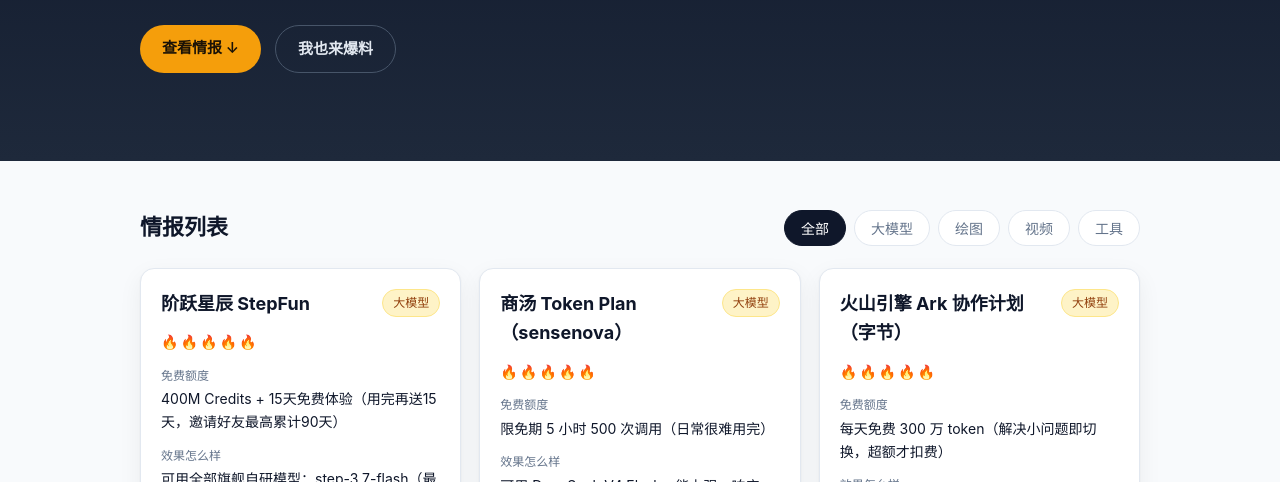
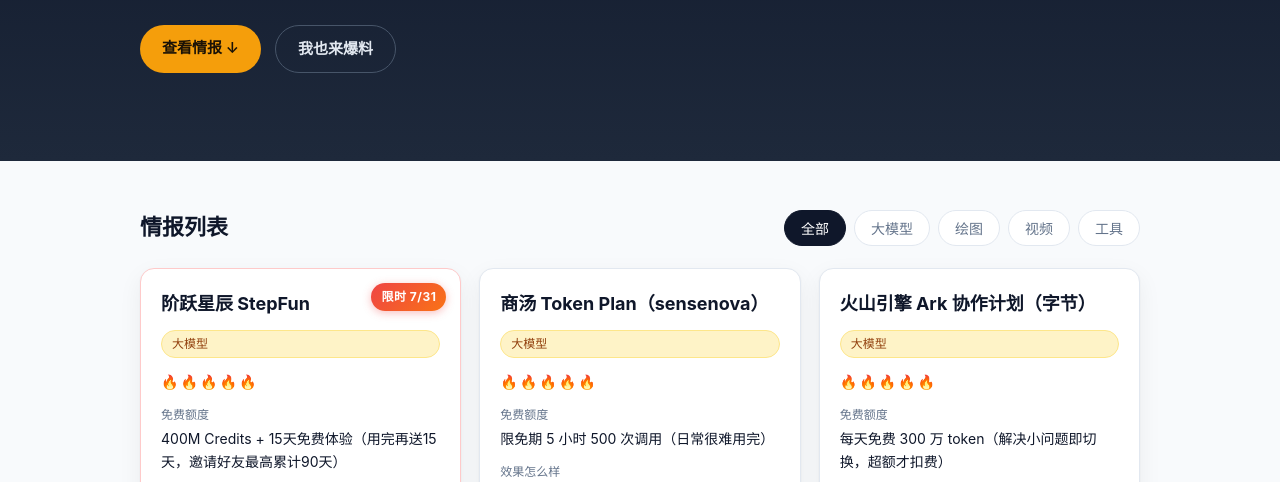
Before and after one commit to hope0719/token-fbi, a plain HTML site: page index.html in a window 1280 px wide. Shown: the part 298-780 px from the top of the page. Drawn offline with Linux system fonts and the light colour scheme.

Commit message:
feat: 限时卡(阶跃星辰7/31, WorkBuddy7/22) 右上角加限时角标

```diff
--- a/app.js
+++ b/app.js
@@ -13,6 +13,7 @@
     effect: "可用全部旗舰自研模型：step-3.7-flash（最新旗舰，推理最强）、step-3.5-flash、step-image-edit-2（图像编辑）、stepaudio 系列（语音/ASR/TTS），覆盖文/图/音/视频/推理",
     how: "注册后到 Plan 列表点「免费领取」，再到 Step Plan 菜单拿 Base URL 与密钥接入（兼容 OpenAI/Claude API）。活动 7 月 31 日截止，仅限新用户",
     link: "https://platform.stepfun.com/?invite_code=HWNNAXYV",
+    limited: "2026-07-31",
     updated: "2026-07-14"
   },
   {
@@ -83,6 +84,7 @@
     effect: "腾讯系 AI 工作台，HY3 能力可直接调用，写代码、查资料、做自动化都好用",
     how: "打开 WorkBuddy 客户端或网页版，HY3 现已开放免费调用（限免至 7/22，手慢无）",
     link: "https://www.codebuddy.cn/events/invite?inviteCode=akek8mgwjqlt",
+    limited: "2026-07-22",
     updated: "2026-07-14"
   },
   {
@@ -112,6 +114,11 @@
 const cardBox = document.getElementById("cards");
 const filters = document.getElementById("filters");
 
+function fmtMd(d) {
+  const p = d.split("-");
+  return parseInt(p[1], 10) + "/" + parseInt(p[2], 10);
+}
+
 function fire(rating) {
   let s = "";
   for (let i = 1; i <= MAX; i++) {
@@ -127,11 +134,12 @@
     return;
   }
   cardBox.innerHTML = list.map(t => `
-    <article class="card">
+    <article class="card${t.limited ? ' is-limited' : ''}">
+      ${t.limited ? `<span class="card-badge" title="限时活动，截止 ${t.limited}">限时 ${fmtMd(t.limited)}</span>` : ''}
       <div class="card-top">
         <h3 class="card-name">${t.name}</h3>
-        <span class="card-type">${t.type}</span>
       </div>
+      <span class="card-type">${t.type}</span>
       <div class="card-rating" title="香度 ${t.rating}/5">${fire(t.rating)}</div>
       <div class="card-row"><span class="k">免费额度</span><span class="v">${t.quota}</span></div>
       <div class="card-row"><span class="k">效果怎么样</span><span class="v">${t.effect}</span></div>
--- a/style.css
+++ b/style.css
@@ -81,7 +81,17 @@
 .card {
   background: var(--card); border: 1px solid var(--line); border-radius: var(--radius);
   padding: 20px; box-shadow: var(--shadow); display: flex; flex-direction: column; gap: 12px;
+  position: relative;
 }
+.card.is-limited { border-color: #fecaca; }
+.card-badge {
+  position: absolute; top: 14px; right: 14px; z-index: 2;
+  background: linear-gradient(135deg, #ef4444, #f97316);
+  color: #fff; font-size: 12px; font-weight: 700; letter-spacing: .5px;
+  padding: 4px 10px; border-radius: 999px;
+  box-shadow: 0 2px 8px rgba(239,68,68,.35);
+}
+.card.is-limited .card-top { padding-right: 66px; }
 .card-top { display: flex; align-items: flex-start; justify-content: space-between; gap: 10px; }
 .card-name { font-size: 18px; font-weight: 700; margin: 0; }
 .card-type {
```
